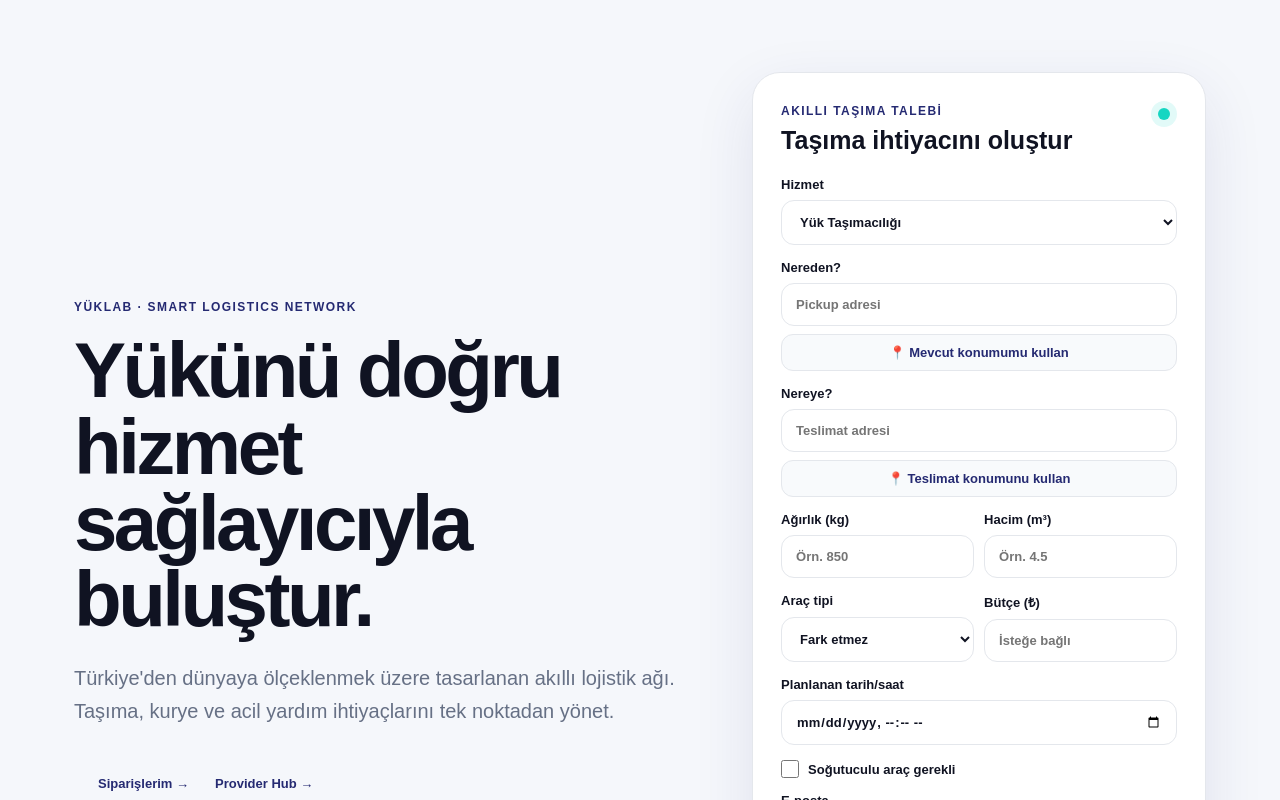
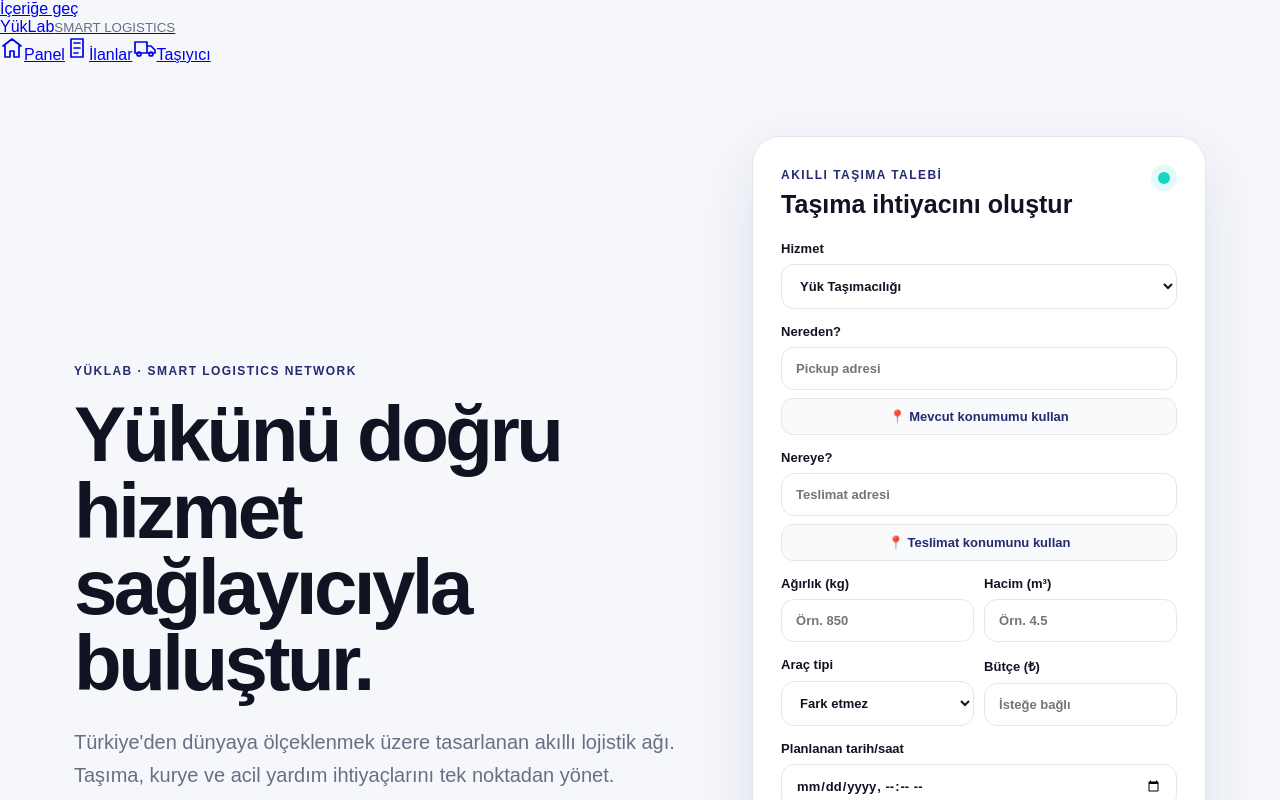
Before and after one commit to yunuskoramaz-spec/yuklab, a Next.js app in the folder apps/web/: page / in a window 1280 px wide. Shown: the top 800 px of the page. Built offline with nearby package versions, Linux system fonts and the light colour scheme; no server answers.

Commit message:
Apply shared web navigation shell

```diff
--- a/apps/web/app/layout.tsx
+++ b/apps/web/app/layout.tsx
@@ -1,6 +1,7 @@
 import type { Metadata } from "next";
 import type { ReactNode } from "react";
 import "./globals.css";
+import AppNavigation from "./AppNavigation";
 
 export const metadata: Metadata = {
   title: "YükLab",
@@ -10,7 +11,7 @@ export const metadata: Metadata = {
 export default function RootLayout({ children }: { children: ReactNode }) {
   return (
     <html lang="tr">
-      <body>{children}</body>
+      <body><AppNavigation /><div id="app-content" className="app-content" tabIndex={-1}>{children}</div></body>
     </html>
   );
 }
```
